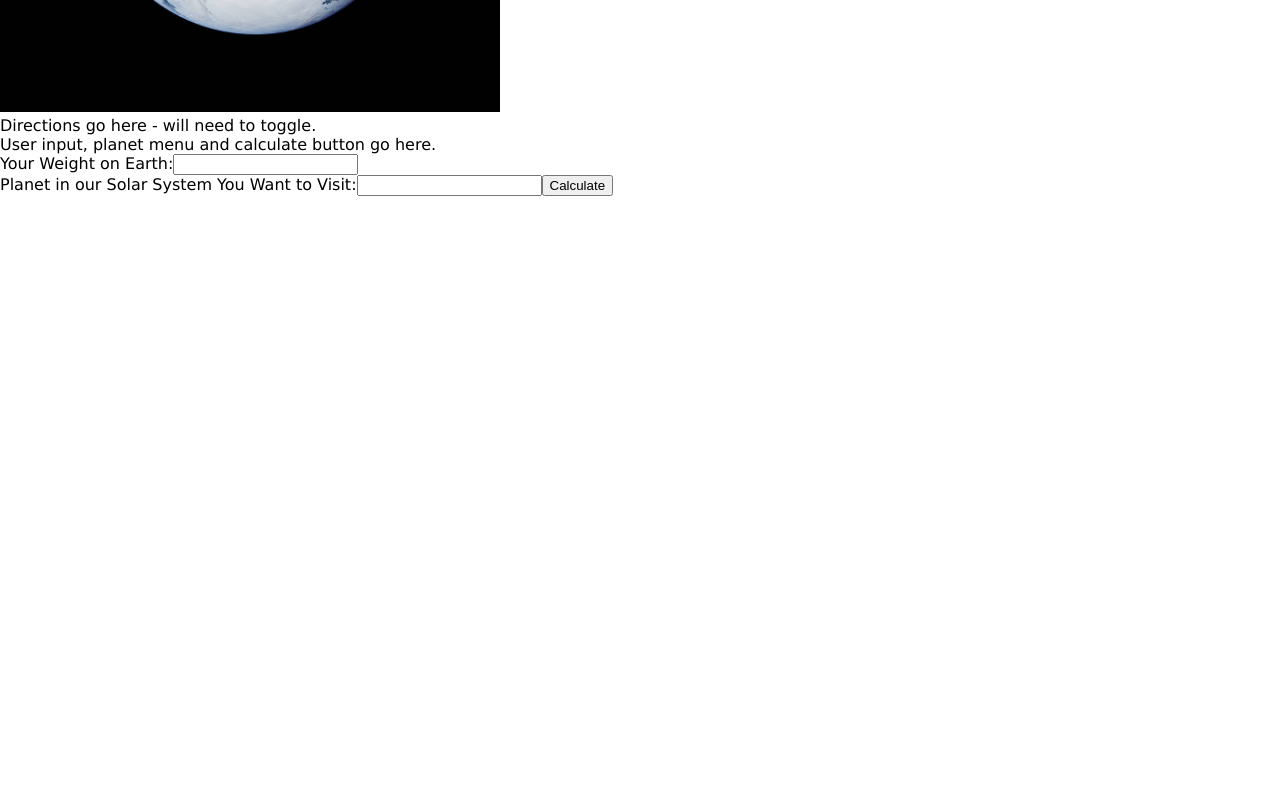
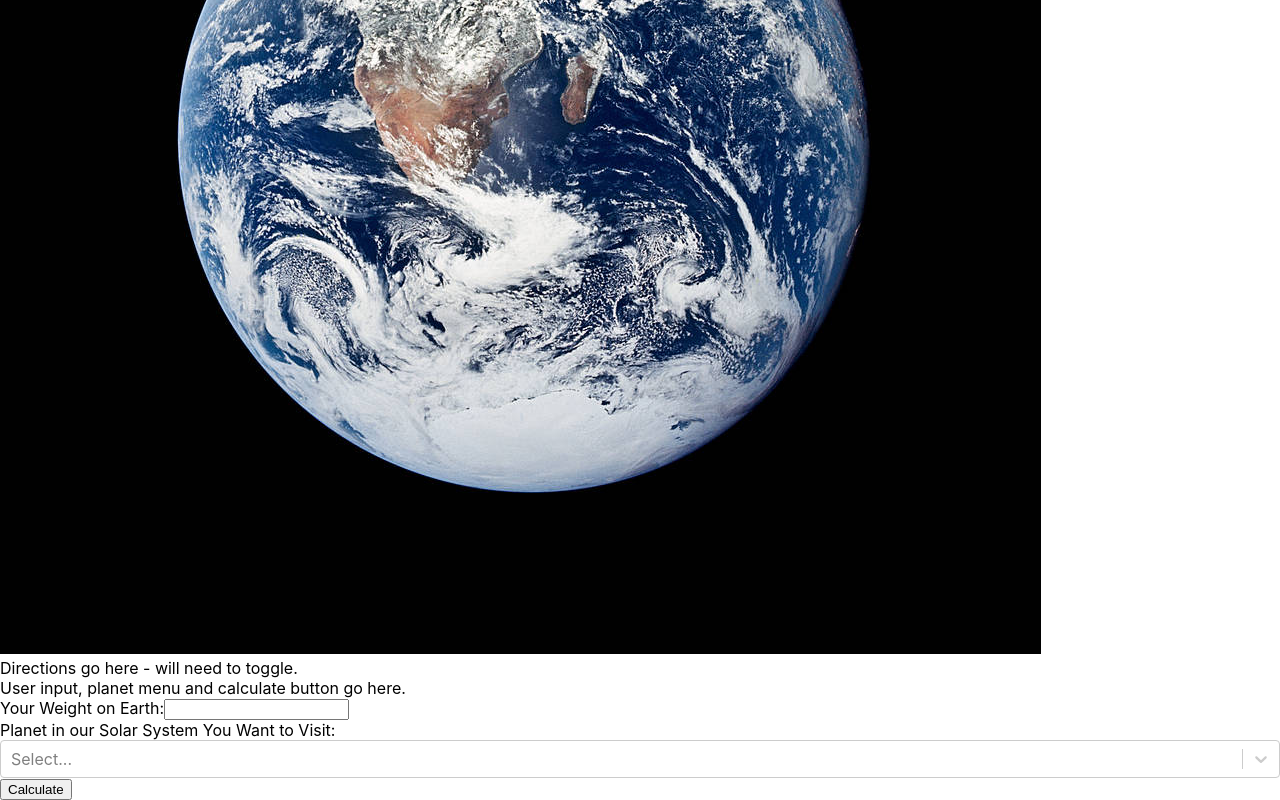
Before and after one commit to alyalyaly18/ss-weight-exploration, a React (Create React App) app: page / in a window 1280 px wide. Shown: the part 456-1256 px from the top of the page. Before the commit the page ends 800 px from the top, so only its background shows below. Built offline with nearby package versions, Linux system fonts and the light colour scheme.

Commit message:
installed react-select for planet dropdown menu, connected menu to axios call

```diff
--- a/package.json
+++ b/package.json
@@ -11,6 +11,7 @@
     "react": "^18.2.0",
     "react-dom": "^18.2.0",
     "react-scripts": "5.0.1",
+    "react-select": "^5.7.0",
     "web-vitals": "^2.1.4"
   },
   "scripts": {
--- a/src/components/Dropdown.js
+++ /dev/null
@@ -1 +0,0 @@
-// Test commit
--- a/src/components/inputForm.js
+++ b/src/components/inputForm.js
@@ -1,5 +1,6 @@
 import React from "react";
 import { useState } from "react";
+import Select from "react-select";
 
 const INITIAL_FORM_DATA = {
   weight: "",
@@ -26,6 +27,21 @@ const InputForm = ({ calculateWeightOnPlanet }) => {
     setFormData(INITIAL_FORM_DATA);
   };
 
+  // Dropdown
+  const planets = [
+    { value: "mars", label: "Mars" },
+    { value: "jupiter", label: "Jupiter" },
+  ];
+  const handleDropChange = (selectedPlanet) => {
+    console.log(selectedPlanet.value);
+    const newFormData = {
+      ...formData,
+      planet: selectedPlanet.value,
+    };
+    setFormData(newFormData);
+    console.log(newFormData);
+  };
+
   return (
     <form onSubmit={handleInputFormSubmit}>
       <label htmlFor="weight">Your Weight on Earth:</label>
@@ -40,13 +56,14 @@ const InputForm = ({ calculateWeightOnPlanet }) => {
       <label htmlFor="planet">
         Planet in our Solar System You Want to Visit:
       </label>
-      <input
+      <Select options={planets} onChange={handleDropChange} />
+      {/* <input
         type="text"
         id="planet"
         name="planet"
         value={formData.planet}
         onChange={handleChange}
-      />
+      /> */}
       <input type="submit" value="Calculate" />
     </form>
   );
```
Also changed, not shown: src/App.js (+8 -1 lines), 1 other file (tests, documents, lock files or other folders).
